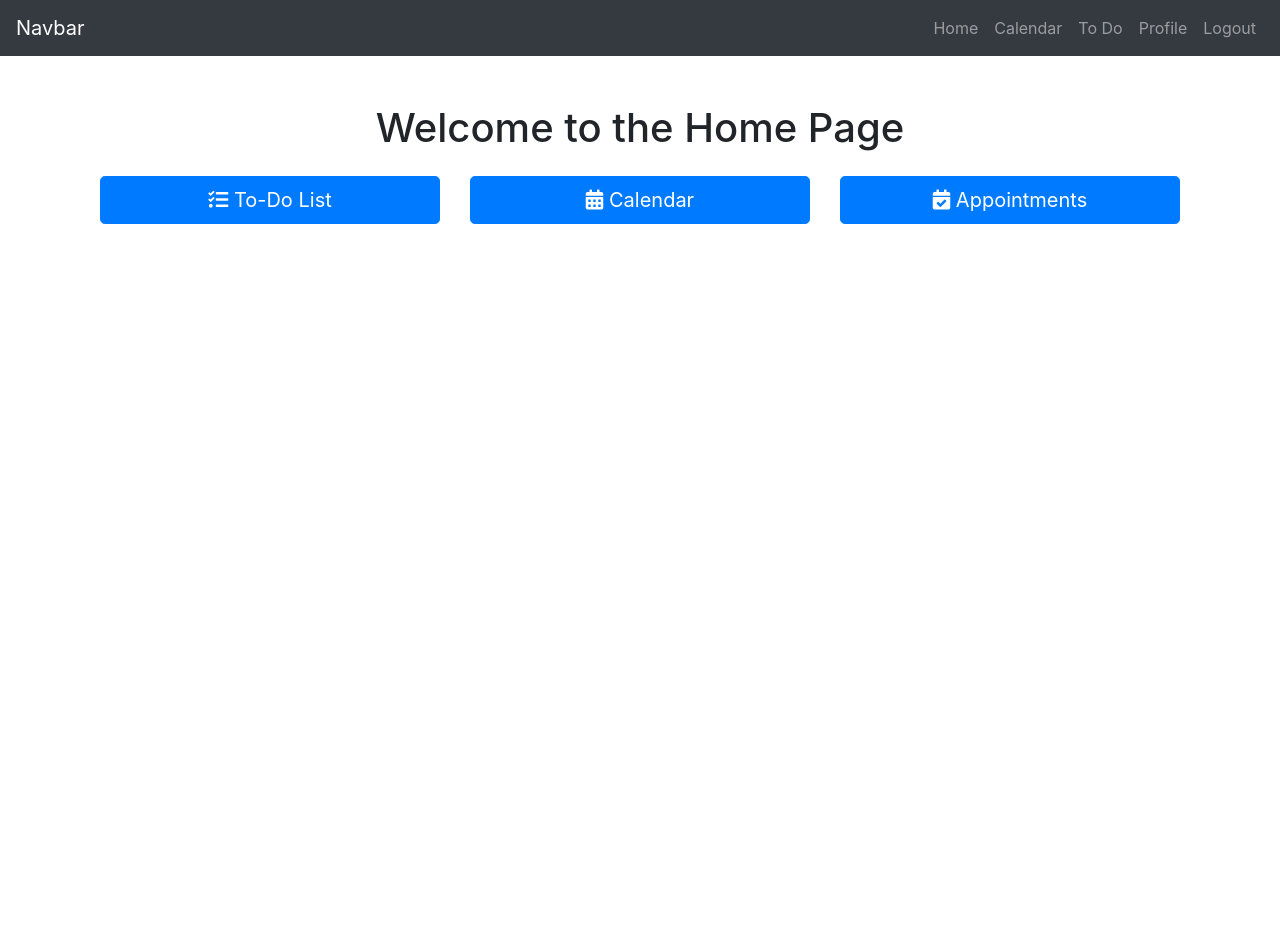
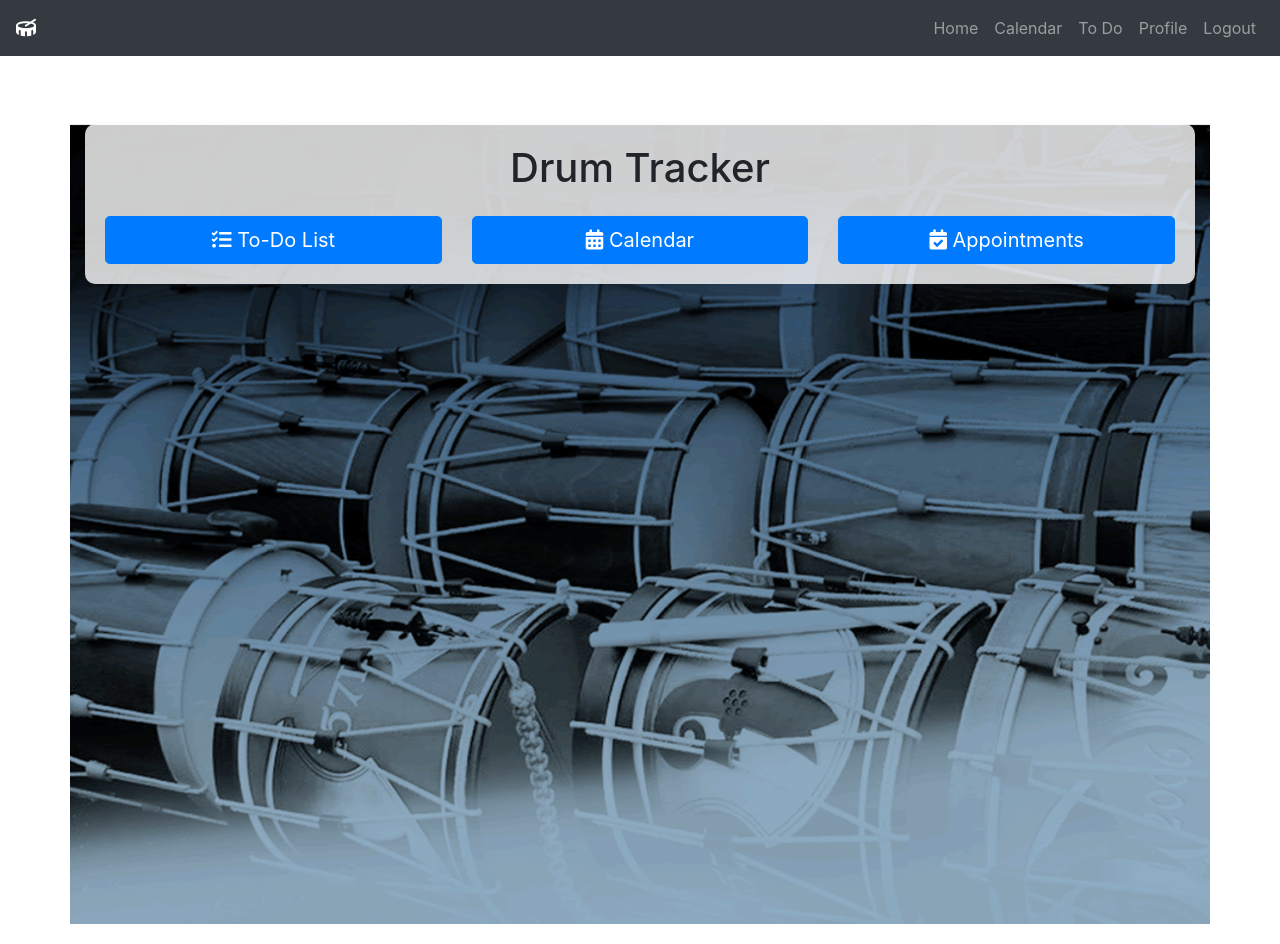
Before and after one commit to amigadi01/Project, a Flask app: page / in a window 1280 px wide. Before the commit the page ends 224 px from the top, so only its background shows below. Run offline with Flask 3, Linux system fonts and the light colour scheme; a user stored in the database is signed in; some libraries are stand-ins or nearby versions.

Commit message:
bild einfugen

```diff
--- a/website/templates/base.html
+++ b/website/templates/base.html
@@ -6,10 +6,25 @@
     <title>{% block title %}Home{% endblock %}</title>
     <link rel="stylesheet" href="https://stackpath.bootstrapcdn.com/bootstrap/4.4.1/css/bootstrap.min.css">
     <link rel="stylesheet" href="https://cdnjs.cloudflare.com/ajax/libs/font-awesome/5.15.4/css/all.min.css">
+    <style>
+        .background {
+            background-image: url("{{ url_for('static', filename='bilder/trommel.png') }}");
+            background-size: cover;
+            background-position: center;
+            background-repeat: no-repeat;
+            height: 100vh;
+            width: 100%;
+        }
+        .content {
+            background-color: rgba(255, 255, 255, 0.8); /* Optional: Hintergrund für den Textbereich */
+            padding: 20px;
+            border-radius: 10px;
+        }
+    </style>
 </head>
 <body>
     <nav class="navbar navbar-expand-lg navbar-dark bg-dark">
-        <a class="navbar-brand" href="/">Navbar</a>
+        <a class="navbar-brand" href="/"><i class="fas fa-drum"></i></a>
         <div class="collapse navbar-collapse">
             <ul class="navbar-nav ml-auto">
                 {% if user.is_authenticated %}
@@ -25,20 +40,10 @@
             </ul>
         </div>
     </nav>
-    <div class="container mt-4">
-        {% with messages = get_flashed_messages(with_categories=true) %}
-            {% if messages %}
-                {% for category, message in messages %}
-                    <div class="alert alert-{{ 'danger' if category == 'error' else 'success' }} alert-dismissible fade show" role="alert">
-                        {{ message }}
-                        <button type="button" class="close" data-dismiss="alert" aria-label="Close">
-                            <span aria-hidden="true">&times;</span>
-                        </button>
-                    </div>
-                {% endfor %}
-            {% endif %}
-        {% endwith %}
-        {% block content %}{% endblock %}
+
+        <div class="content">
+            {% block content %}{% endblock %}
+        </div>
     </div>
     <script src="https://code.jquery.com/jquery-3.4.1.min.js"></script>
     <script src="https://cdn.jsdelivr.net/npm/popper.js@1.16.0/dist/umd/popper.min.js"></script>
--- a/website/templates/home.html
+++ b/website/templates/home.html
@@ -1,8 +1,9 @@
 {% extends "base.html" %}
 {% block title %}Home{% endblock %}
 {% block content %}
-<div class="container mt-5">
-    <h1 class="text-center">Welcome to the Home Page</h1>
+<div class="container mt-5 background">
+    <div class="content">
+        <h1 class="text-center">Drum Tracker</h1>
         <div class="row justify-content-center mt-4">
             <div class="col-md-4 text-center">
                 <a href="{{ url_for('views.todo') }}" class="btn btn-primary btn-lg btn-block">
@@ -21,4 +22,5 @@
             </div>
         </div>
     </div>
+</div>
 {% endblock %}
```
Also changed, not shown: website/static/style.css (added, +14 -0 lines), instance/your_database.db, website/static/bilder/1.png (added), website/static/bilder/trommel.png (added), website/static/bilder/unseen-studio-s9CC2SKySJM-unsplash.jpg (renamed from website/templates/bilder/unseen-studio-s9CC2SKySJM-unsplash.jpg), website/templates/bilder/to-do-list.png (deleted), 4 other files. Lines whose indentation alone changed are shown as unchanged.
